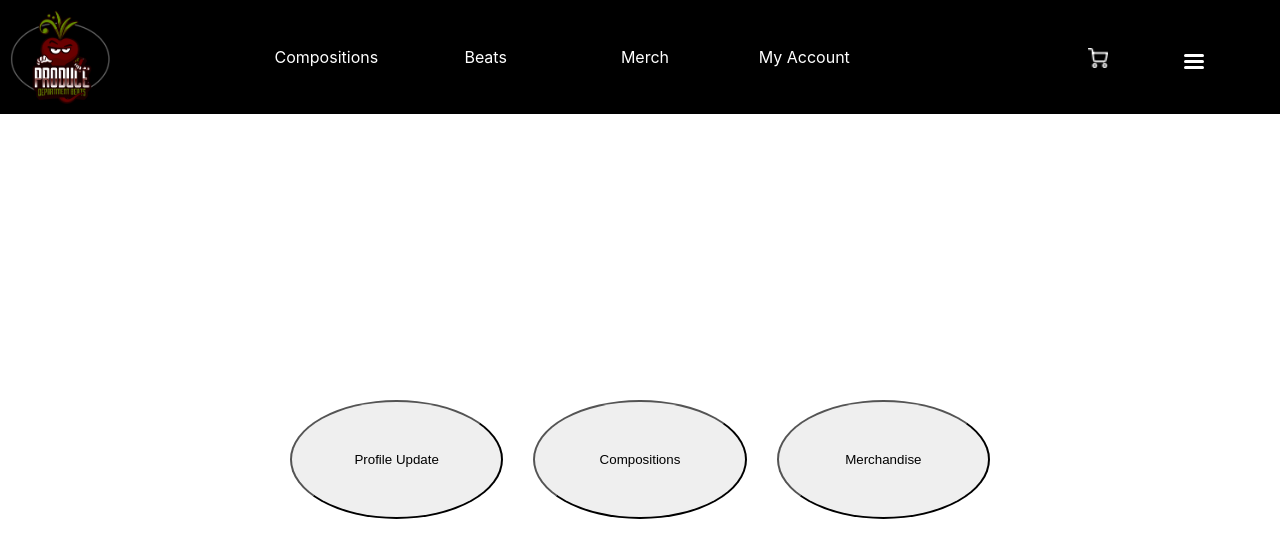
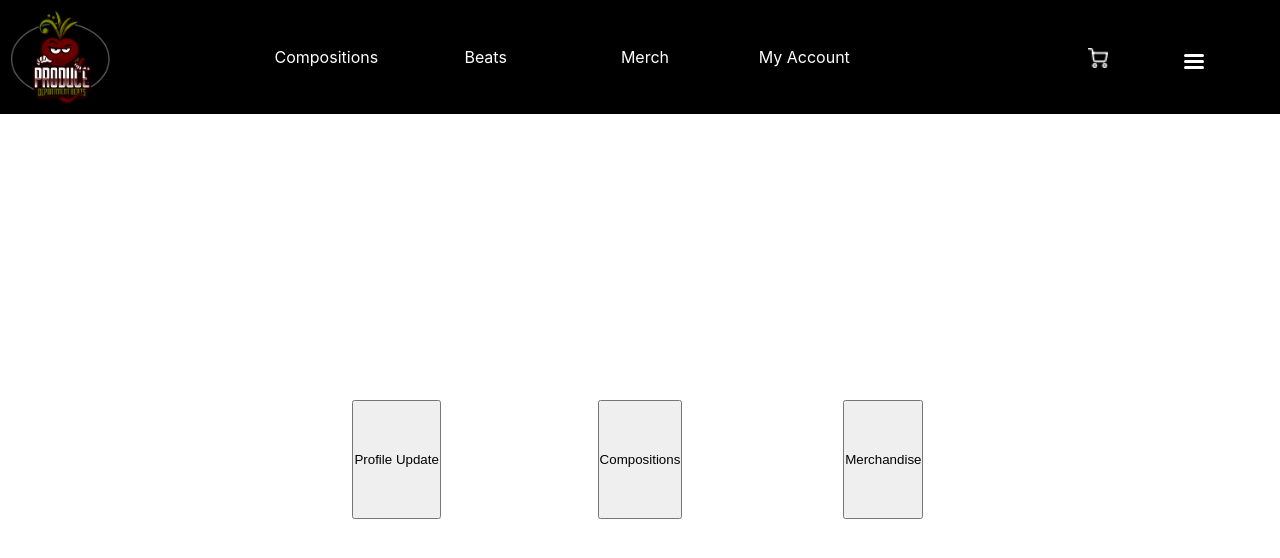
Before and after one commit to vernonsyncere/pdbeats, a React (Create React App) app in the folder client/: page / in a window 1280 px wide. Shown: the top 558 px of the page. Built offline with nearby package versions, Linux system fonts and the light colour scheme.

Commit message:
making changes

```diff
--- a/client/src/components/AdminDashBoard/AdminDashBoard.js
+++ b/client/src/components/AdminDashBoard/AdminDashBoard.js
@@ -6,9 +6,9 @@ const AdminDashBoard = (props) => {
    return(
       <div className={classes.AdminDashBoard}>
          <div className={classes.buttonBox}>
-            <button>Profile Update</button>
-            <button>Compositions</button>
-            <button>Merchandise</button>
+            <a><button>Profile Update</button></a>
+            <a><button>Compositions</button></a>
+            <a><button>Merchandise</button></a>
          </div>
       </div>
    )
--- a/client/src/components/AdminDashBoard/StyledAdminDashBoard.module.css
+++ b/client/src/components/AdminDashBoard/StyledAdminDashBoard.module.css
@@ -12,7 +12,7 @@
 }
 
 .buttonBox button{
-   border-radius: 50%;
+   /* border-radius: 50%; */
    padding-top: 50px;
    padding-bottom: 50px;
 }
```
